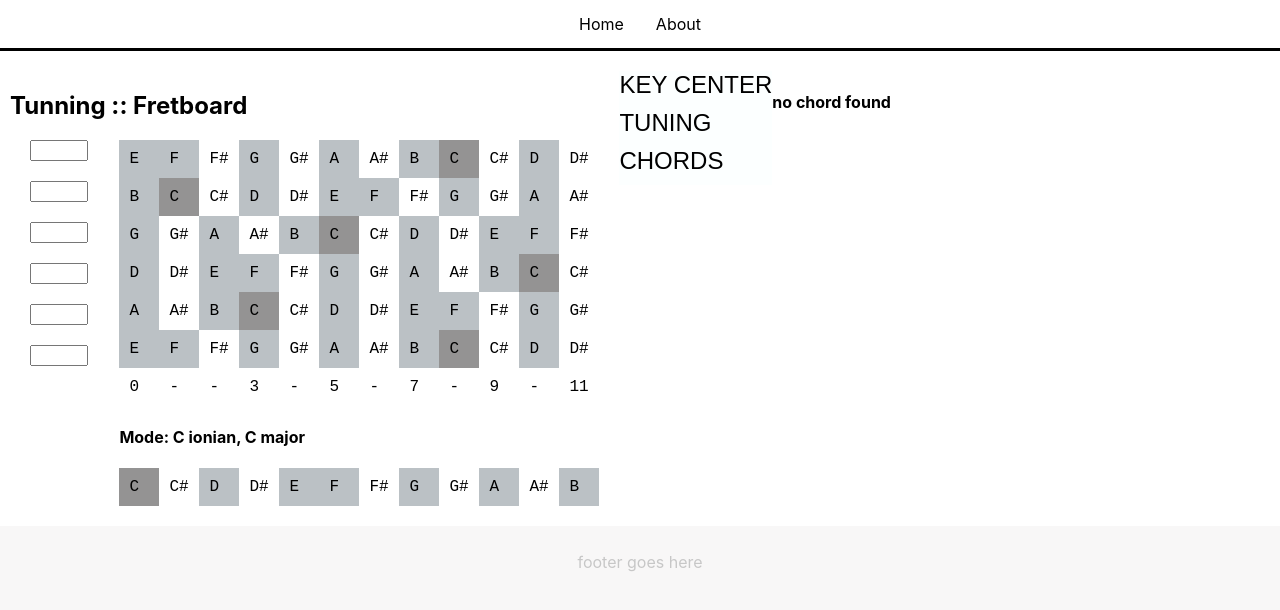
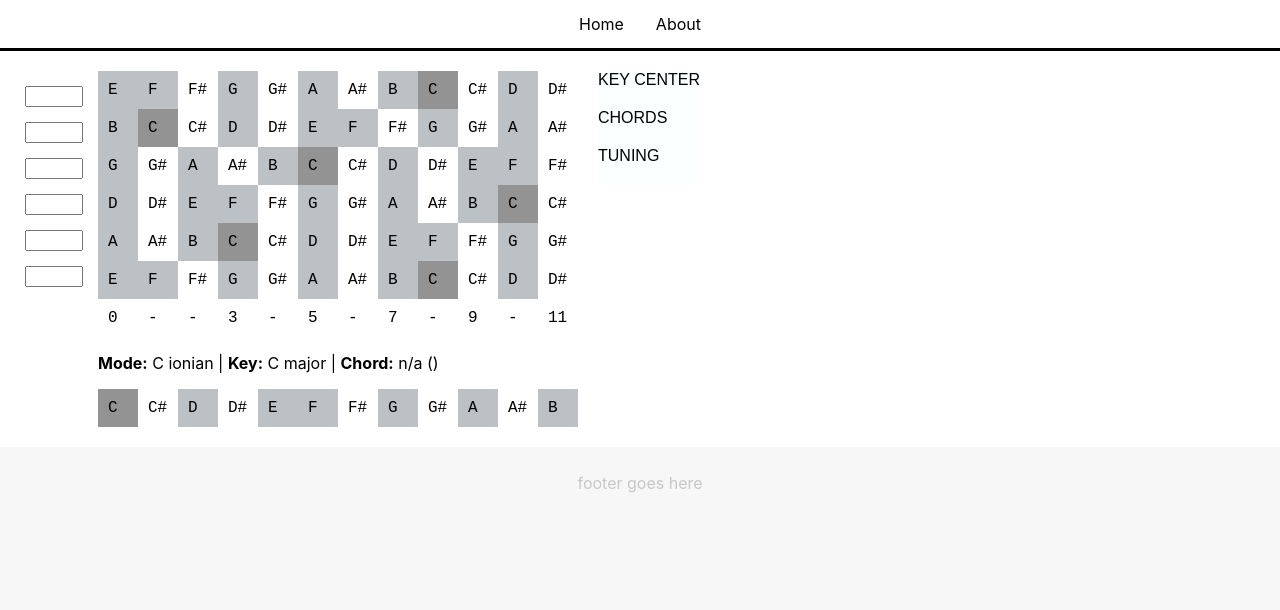
Before and after one commit to edric-m/react-project, a React (Create React App) app: page / in a window 1280 px wide. Shown: the top 610 px of the page. Built offline with nearby package versions, Linux system fonts and the light colour scheme.

Commit message:
some UI changes

```diff
--- a/src/App.css
+++ b/src/App.css
@@ -127,7 +127,7 @@ footer {
 /*---------tunner-------------------*/
 .tunner input{
   display: block;
-  margin: 20px;
+  margin: 15px;
   width: 50px;
 }
 
--- a/src/components/OptionsListTransition.js
+++ b/src/components/OptionsListTransition.js
@@ -9,7 +9,7 @@ const defaultStyles = {
     //display: 'flex',
     justifyContent: 'center',
     alignItems: 'center',
-    fontSize: '1.5em',
+    fontSize: '1em',
     fontFamily: "'Kanit', sans-serif",
     textTransform: 'uppercase',
 }
@@ -20,7 +20,7 @@ class OptionsListTransition extends React.Component {
     constructor(props) {
         super(props);
         this.state = {
-            items: ['scales','tuning','chords'],//[,'scales','chords','tuning'],
+            items: ['scales','chords','tuning'],//[,'scales','chords','tuning'],
             chordType: "null"
         };
     }
@@ -66,7 +66,10 @@ class OptionsListTransition extends React.Component {
             case "sus4":
                 selectedNotes = [0,5,7];
                 break;
+            case "null":
+                return [];
             default:
+                return [];
         }
         return selectedNotes.map(x => temp[x]);
     }
@@ -97,8 +100,8 @@ class OptionsListTransition extends React.Component {
             }
         }
         temp.push('scales');
+        temp.push('chords');
         temp.push('tuning');
-        temp.push('chords');
 
         //console.log(this.state.items);
         this.setState({ items: temp });
@@ -121,6 +124,9 @@ class OptionsListTransition extends React.Component {
                     break;
                 case 'S':
                     this.setState({chordType: code.slice(2)});
+                    if(code.slice(2) === "null") {
+                        this.props.chord([]);
+                    }
                     break;
                 default:
                     //default case
@@ -145,7 +151,7 @@ class OptionsListTransition extends React.Component {
                     trail={50}>
                     {item => styles => (
                         <animated.div
-                            className={item.length > 2 ? "appFunctionsItem" : "appFunctionsShortItem"}
+                            className={item.length > 3 ? "appFunctionsItem" : "appFunctionsShortItem"}
                             style={{ ...defaultStyles, ...styles }}
                             onClick={() => this.clickItem(item)}>
                             {Data.find(x => x.name === item).content + " "}
--- a/src/components/chord.js
+++ b/src/components/chord.js
@@ -54,7 +54,7 @@ const orderNotes = (bassNote) => { //export to its own component, along with sam
 
 class ChordIdentifier extends React.Component {
     findChords(degrees, notes) {
-        let chords = "no chord found";
+        let chords = "n/a";
         let bassNote = notes[0];
 
         //very incomplete - maj still not identified correctly, no inverted chords.
@@ -125,7 +125,7 @@ class ChordIdentifier extends React.Component {
         let chord = this.findChords(degrees, this.props.notes);
         return (
             <>
-            <p>{chord}</p>
+            {chord}
             </>
         );
     }
--- a/src/components/fretboard.js
+++ b/src/components/fretboard.js
@@ -1,6 +1,7 @@
 import React from 'react';
 import String from './string.js';
 import FretNumber from './fretNumber.js';
+import Chord from '../components/chord.js';
 
 const scale = ["C","C#","D","D#","E","F","F#","G","G#","A","A#","B"];
 const mode = {"lydian":7,"ionian":0,"mixolydian":5,"dorian":10,"aeolian":3,"phrygian":8,"locrian":1};
@@ -22,7 +23,6 @@ class Fretboard extends React.Component {
         }
         return ( //strings can be put in a loop
             <>
-            <h2>: Fretboard</h2>
             <div className="fretboard">
                 <div>
                     <String chooseNote={this.props.chooseNote} chordNotes={this.props.chordNotes} tuning={this.props.tuning[5]} keyNote={this.props.keyNote} scale={this.props.scale} />
@@ -47,7 +47,7 @@ class Fretboard extends React.Component {
             <div>
                 <FretNumber />
             </div>
-            <h4>Mode: {this.props.keyNote} {this.props.scale}, {pair} major</h4>
+            <p><b>Mode:</b> {this.props.keyNote} {this.props.scale} | <b>Key:</b> {pair} major | <b><font color={this.props.chordNotes.length === 0 ? "black" : "blue"}>Chord:</font></b> <Chord notes={this.props.chordNotes} /> ({this.props.chordNotes.toString()})</p>
             <div className="fretboard">
                 <String chooseNote={this.props.chooseNote} chordNotes={this.props.chordNotes} tuning={this.props.keyNote} keyNote={this.props.keyNote} scale={this.props.scale} />
             </div>
--- a/src/data/optionsListData.js
+++ b/src/data/optionsListData.js
@@ -1,8 +1,8 @@
 const notes = ["A", "A#", "B", "C", "C#", "D", "D#", "E", "F", "F#", "G", "G#"];
 const chordRoot = ["rA", "rA#", "rB", "rC", "rC#", "rD", "rD#", "rE", "rF", "rF#", "rG", "rG#"];
 const modes = ["lydian", "ionian", "mixolydian", "dorian", "aeolian", "phrygian", "locrian"];
-const tuningOps = ["standard", "drop d", "DADGBD", "DADGAD", "DGDGBD", "GGDGBD", "DADADD"];
-const chordTypes = ["smaj","smin","smaj7","smin7","s7","sdim","saug","ssus2","ssus4"];
+const tuningOps = ["standard", "NewST", "fifths", "drop d", "DADGAD","custom"];
+const chordTypes = ["smaj","smin","smaj7","smin7","s7chrd","sdim","saug","ssus2","ssus4","snone","scus"];
 
 //contains all possible items that can be added to the list and what functions they invoke when clicked
 export default[
@@ -33,29 +33,31 @@ export default[
     //chords
     {name: "chords", content: "chords", children: chordTypes, function: []},
     //chord roots
-    {name: "rA", content: "A", children: chordTypes, function: "C=A"},
-    {name: "rA#", content: "A#", children: chordTypes, function: "C=A#"},
-    {name: "rB", content: "B", children: chordTypes, function: "C=B"},
-    {name: "rC", content: "C", children: chordTypes, function: "C=C"},
-    {name: "rC#", content: "C#", children: chordTypes, function: "C=C#"},
-    {name: "rD", content: "D", children: chordTypes, function: "C=D"},
-    {name: "rD#", content: "D#", children: chordTypes, function: "C=D#"},
-    {name: "rE", content: "E", children: chordTypes, function: "C=E"},
-    {name: "rF", content: "F", children: chordTypes, function: "C=F"},
-    {name: "rF#", content: "F#", children: chordTypes, function: "C=F#"},
-    {name: "rG", content: "G", children: chordTypes, function: "C=G"},
-    {name: "rG#", content: "G#", children: chordTypes, function: "C=G#"},
+    {name: "rA", content: "A", children: [], function: "C=A"},
+    {name: "rA#", content: "A#", children: [], function: "C=A#"},
+    {name: "rB", content: "B", children: [], function: "C=B"},
+    {name: "rC", content: "C", children: [], function: "C=C"},
+    {name: "rC#", content: "C#", children: [], function: "C=C#"},
+    {name: "rD", content: "D", children: [], function: "C=D"},
+    {name: "rD#", content: "D#", children: [], function: "C=D#"},
+    {name: "rE", content: "E", children: [], function: "C=E"},
+    {name: "rF", content: "F", children: [], function: "C=F"},
+    {name: "rF#", content: "F#", children: [], function: "C=F#"},
+    {name: "rG", content: "G", children: [], function: "C=G"},
+    {name: "rG#", content: "G#", children: [], function: "C=G#"},
 
     //chord types
     {name: "smaj", content: "maj", children: chordRoot, function: "S=maj"},
     {name: "smin", content: "min", children: chordRoot, function: "S=min"},
     {name: "smaj7", content: "maj7", children: chordRoot, function: "S=maj7"},
     {name: "smin7", content: "min7", children: chordRoot, function: "S=min7"},
-    {name: "s7", content: "7", children: chordRoot, function: "S=7"},
+    {name: "s7chrd", content: "7", children: chordRoot, function: "S=7"},
     {name: "sdim", content: "dim", children: chordRoot, function: "S=dim"},
     {name: "saug", content: "aug", children: chordRoot, function: "S=aug"},
     {name: "ssus2", content: "sus2", children: chordRoot, function: "S=sus2"},
     {name: "ssus4", content: "sus4", children: chordRoot, function: "S=sus4"},
+    {name: "snone", content: "clear", children: [], function: "S=null"},
+    {name: "scus", content: "custom", children: ["infoCustomC"], function: []},
     //note types
     {name: "sA", content: "A", children: [], function: []},
     {name: "sA#", content: "A#", children: [], function: []},
@@ -76,14 +78,15 @@ export default[
     {name: "tuning", content: "tuning", children: tuningOps, function: []},
     //tuning types
     {name: "standard", content: "standard tuning", children: [], function: "T=E A D G B E"},
+    {name: "NewST", content: "all fifths (NST)", children: [], function: "T=C G D A E G"},
+    {name: "fifths", content: "all fifths (Mandoguitar)", children: [], function: "T=C G D A E B"},
     {name: "drop d", content: "drop d", children: [], function: "T=D A D G B E"},
-    {name: "DADGBD", content: "DADGBD", children: [], function: "T=D A D G B D"},
-    {name: "DADGAD", content: "DADGAD", children: [], function: "T=D A D G A D"},
-    {name: "DGDGBD", content: "DGDGBD", children: [], function: "T=D G D G B D"},
-    {name: "GGDGBD", content: "GGDGBD", children: [], function: "T=G G D G B D"},
-    {name: "DADADD", content: "DADADD", children: [], function: "T=D A D A D D"}
-    //info for each tuning
-    //...
+    {name: "DADGAD", content: "Dad-Gad", children: [], function: "T=D A D G A D"},
+    {name: "custom", content: "custom", children: ["infoCustomT"], function: []},
+
+    //info
+    {name: "infoCustomT", content: "> for custom tuning use the input boxes beside the fretboard", children: tuningOps, function: []},
+    {name: "infoCustomC", content: "> click on the fretboard to alter chord", children: [], function: []}
 
     //test items
     //,
--- a/src/pages/HomePage.js
+++ b/src/pages/HomePage.js
@@ -1,6 +1,5 @@
 import React from 'react';
 import Fretboard from '../components/fretboard.js';
-import Chord from '../components/chord.js';
 //import AudioIn from '../components/audioIn.js';
 //import OptionsList from '../components/OptionsListStatic.js';
 import OptionsList from '../components/OptionsListTransition.js';
@@ -48,7 +47,6 @@ class HomePage extends React.Component {
             <>
             <div className="guitar">
                 <div>
-                    <h2>Tunning   :</h2>
                     <form className="tunner">
                         <input type="text" onChange={(e) => this.tuneString(5, e.target.value)}/>
                         <input type="text" onChange={(e) => this.tuneString(4, e.target.value)}/>
@@ -66,8 +64,7 @@ class HomePage extends React.Component {
             <OptionsList center={this.chooseKey} scale={this.chooseScale} tune={this.chooseTuning} chord={this.chooseChord} />
 
             <div className="chordFinder">
-                <h4><Chord notes={this.state.chord} /></h4>
-                <p>{this.state.chord.toString()}</p>
+
                 {
                 //<div className="note-listener">
                 //    <AudioIn chooseNote={this.chooseChord} />
```
Also changed, not shown: src/components/listItem.js (deleted, +0 -23 lines).
